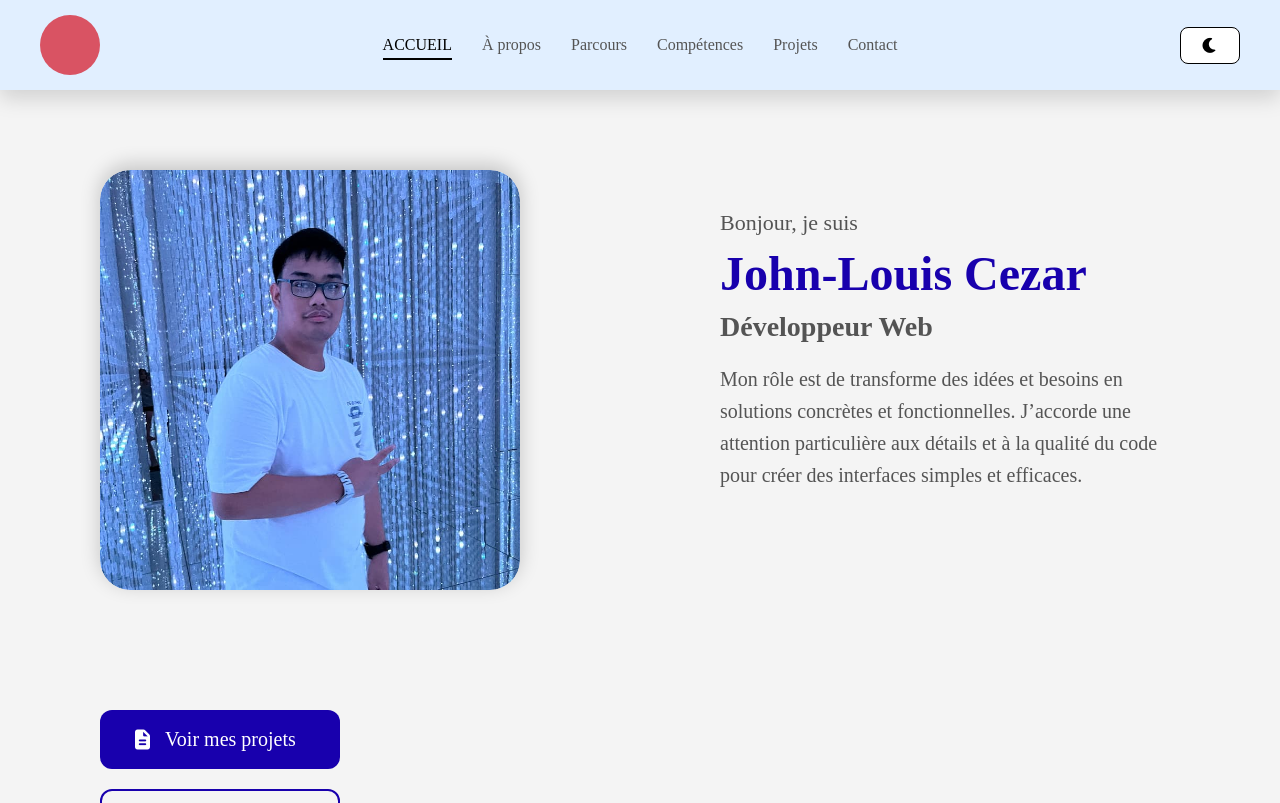
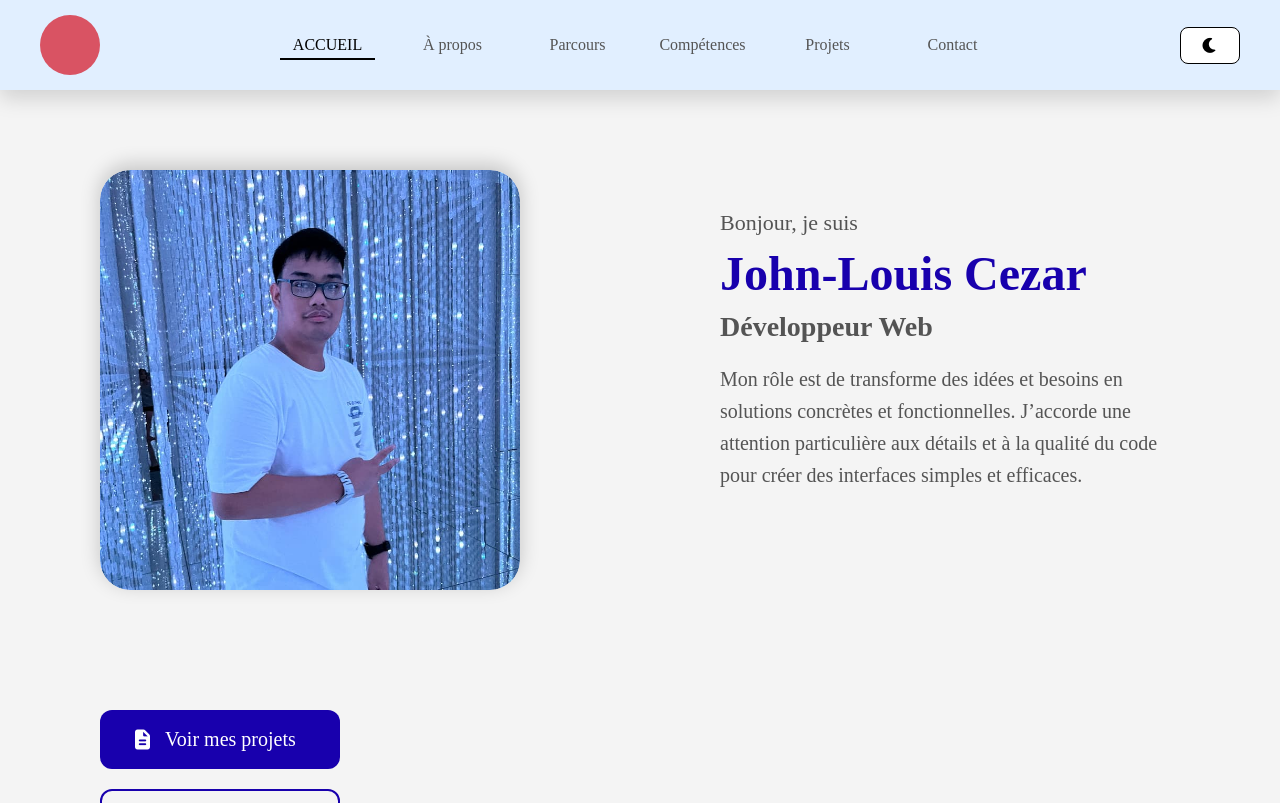
Before and after one commit to J1nu-Lo3/jldevweb, a React (Vite) app: page / in a window 1280 px wide. Shown: the top 803 px of the page. Built offline with nearby package versions, Linux system fonts and the light colour scheme.

Commit message:
leger modif pour le header

```diff
--- a/src/components/Header/Header.jsx
+++ b/src/components/Header/Header.jsx
@@ -36,12 +36,12 @@ export default function Header() {
           <ul className="nav-links">
             <li>
               <a href="#home" className={active === 'home' ? 'active' : ''}>
-                Accueil
+                <span>Accueil</span>
               </a>
             </li>
             <li>
               <a href="#about" className={active === 'about' ? 'active' : ''}>
-                À propos
+                <span>À propos</span>
               </a>
             </li>
             <li>
@@ -49,12 +49,12 @@ export default function Header() {
                 href="#timeline"
                 className={active === 'timeline' ? 'active' : ''}
               >
-                Parcours
+                <span>Parcours</span>
               </a>
             </li>
             <li>
               <a href="#skills" className={active === 'skills' ? 'active' : ''}>
-                Compétences
+                <span>Compétences</span>
               </a>
             </li>
             <li>
@@ -62,7 +62,7 @@ export default function Header() {
                 href="#projects"
                 className={active === 'projects' ? 'active' : ''}
               >
-                Projets
+                <span>Projets</span>
               </a>
             </li>
             <li>
@@ -70,7 +70,7 @@ export default function Header() {
                 href="#contact"
                 className={active === 'contact' ? 'active' : ''}
               >
-                Contact
+                <span>Contact</span>
               </a>
             </li>
           </ul>
--- a/src/components/Header/header.scss
+++ b/src/components/Header/header.scss
@@ -54,7 +54,10 @@
         text-decoration: none;
         color: #545454;
         font-size: 16px;
-
+        display: inline-block;
+        min-width: max-content;
+        text-align: center;
+        width: 95px;
         transition: 0.3s ease;
 
         &::after {
@@ -67,7 +70,10 @@
           height: 2px;
 
           background: #000;
-          transition: width 0.3s ease;
+        }
+
+        span {
+          display: inline-block;
         }
 
         &:hover {
@@ -79,7 +85,6 @@
           width: 100%;
         }
 
-        // 🔥 ACTIVE LINK
         &.active {
           text-transform: uppercase;
           color: #000;
--- a/src/components/Skills/skills.scss
+++ b/src/components/Skills/skills.scss
@@ -75,7 +75,7 @@
       position: absolute;
       bottom: -30px;
 
-      font-size: 20px;
+      font-size: 16px;
       font-weight: 500;
       color: #000;
 
```
